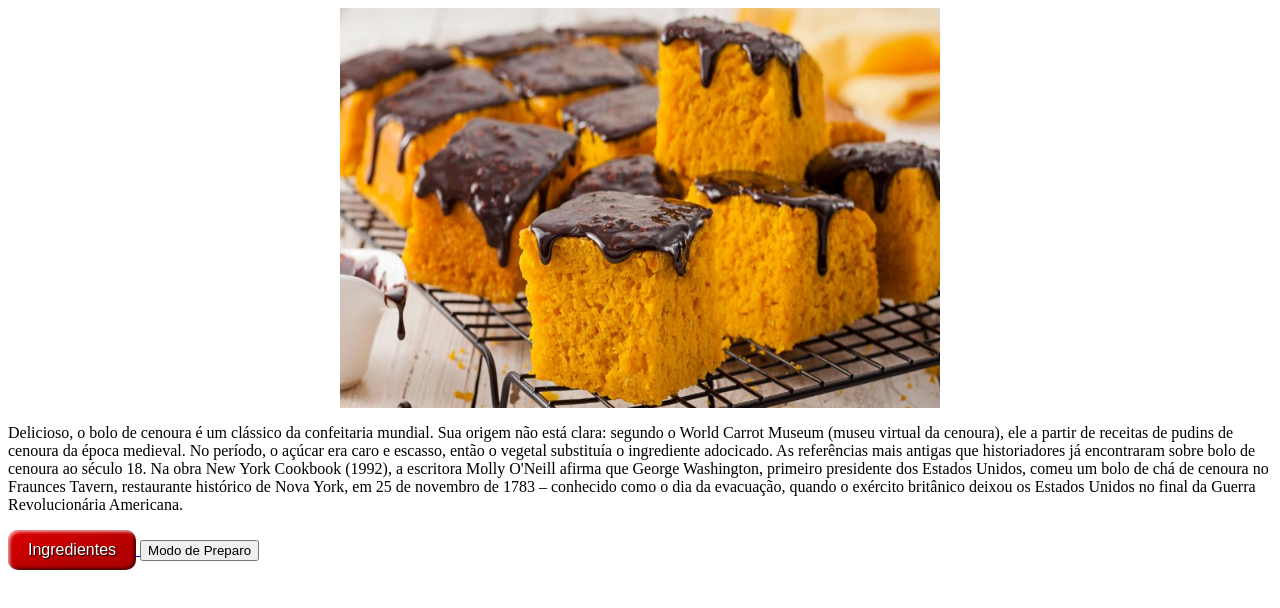
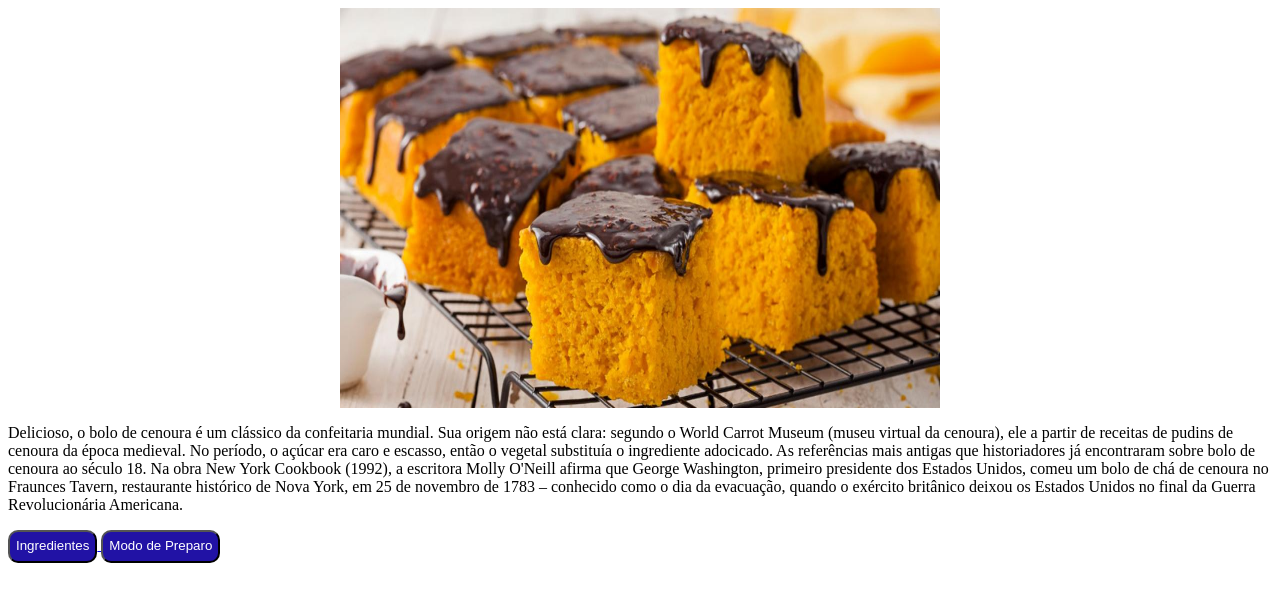
Before and after one commit to LaisKalliny/receita, a plain HTML site: page index.html in a window 1280 px wide. Drawn offline with Linux system fonts and the light colour scheme.

Commit message:
alterando botões

```diff
--- a/css/index.css
+++ b/css/index.css
@@ -6,19 +6,8 @@
     margin-right: auto;
 }
 #botao{
-    border: 0;
-    line-height: 2.5;
-    padding: 0 20px;
-    font-size: 1rem;
-    text-align: center;
+    line-height: 2;
     color: #fff;
-    text-shadow: 1px 1px 1px #000;
     border-radius: 10px;
-    background-color: rgba(220, 0, 0, 1);
-    background-image: linear-gradient(to top left,
-                                      rgba(0, 0, 0, .2),
-                                      rgba(0, 0, 0, .2) 30%,
-                                      rgba(0, 0, 0, 0));
-    box-shadow: inset 2px 2px 3px rgba(255, 255, 255, .6),
-                inset -2px -2px 3px rgba(0, 0, 0, .6);
+    background-color: rgb(33, 18, 165);
 }
--- a/css/ingredientes.css
+++ b/css/ingredientes.css
@@ -0,0 +1,3 @@
+li{
+  color:blueviolet;
+}
--- a/index.html
+++ b/index.html
@@ -28,7 +28,7 @@
 </a>
 
 <a href="pages/preparo.html">
-    <button>Modo de Preparo</button>
+    <button id="botao">Modo de Preparo</button>
 </a>
 
 
```
Also changed, not shown: pages/ingredientes.html (+1 -1 lines).
